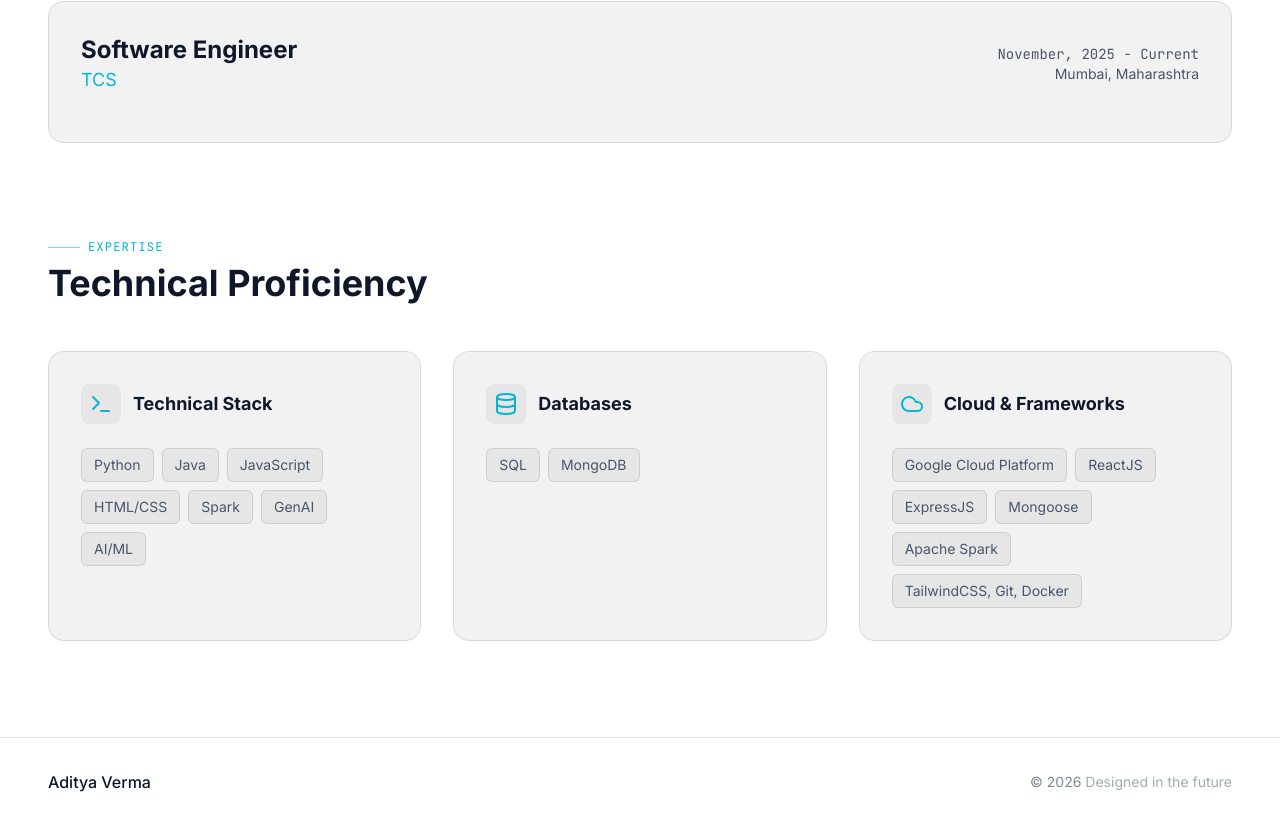
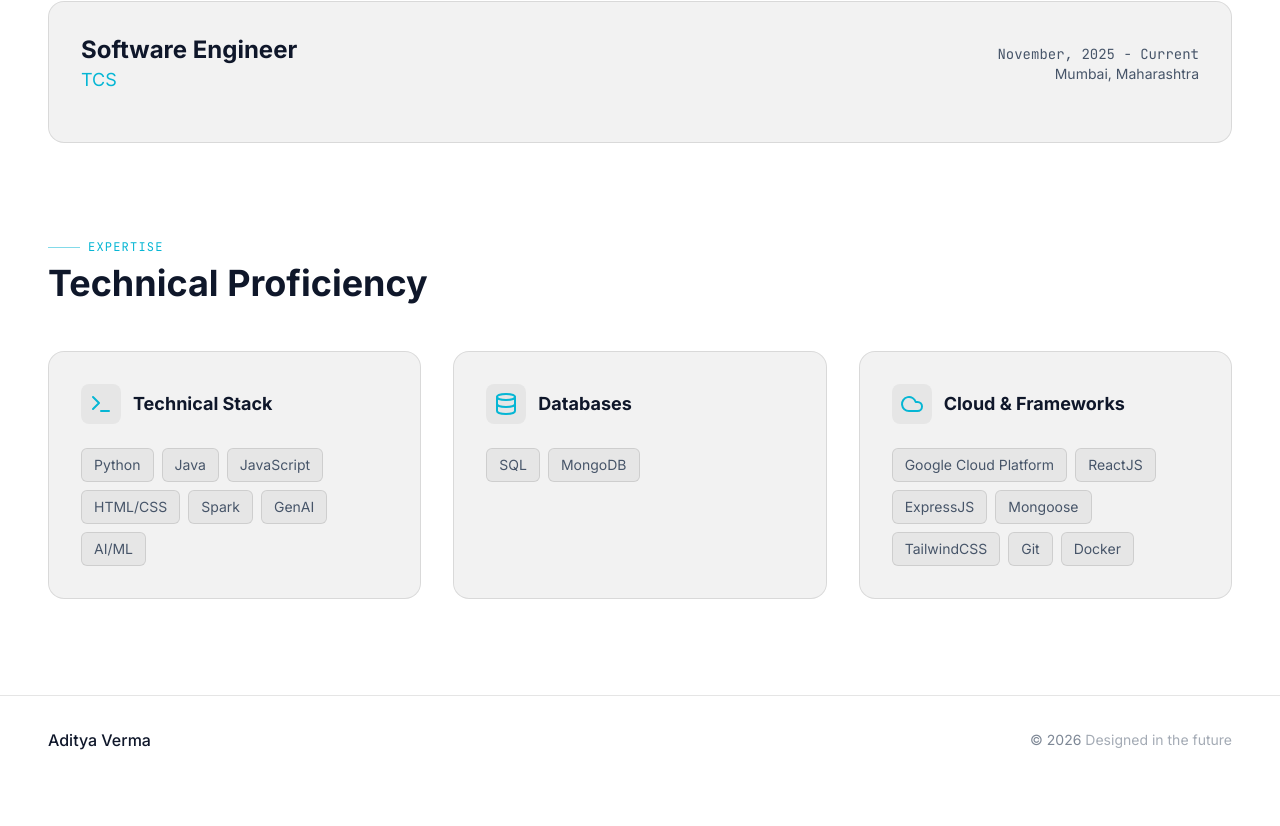
Before and after one commit to addy-301/Personal_Site, a React (Vite) app: page / in a window 1280 px wide. Shown: the part 991-1817 px from the top of the page. After the commit the page ends 1775 px from the top, so only its background shows below. Built offline with nearby package versions, Linux system fonts and the light colour scheme; a web font is replaced by a local one.

Commit message:
Fix formatting of tools array in data.ts

```diff
--- a/src/data.ts
+++ b/src/data.ts
@@ -64,7 +64,7 @@ export const personalData = {
   skills: {
     technical: ["Python", "Java", "JavaScript", "HTML/CSS", "Spark", "GenAI", "AI/ML"],
     database: ["SQL", "MongoDB"],
-    tools: ["ReactJS", "ExpressJS", "Mongoose", "Apache Spark", "TailwindCSS, Git, Docker"],
+    tools: ["ReactJS", "ExpressJS", "Mongoose", "TailwindCSS", "Git", "Docker"],
     cloud: ["Google Cloud Platform"]
   },
   certifications: [
```
